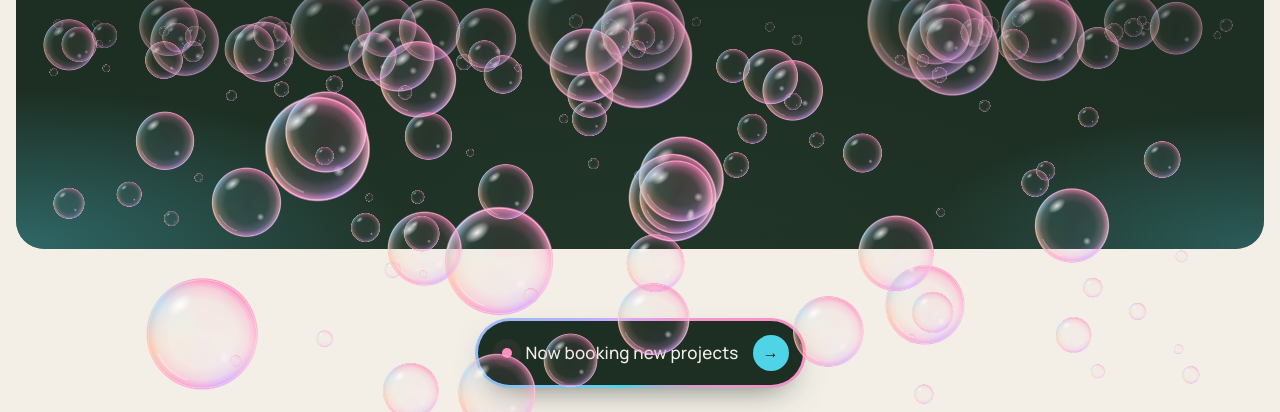
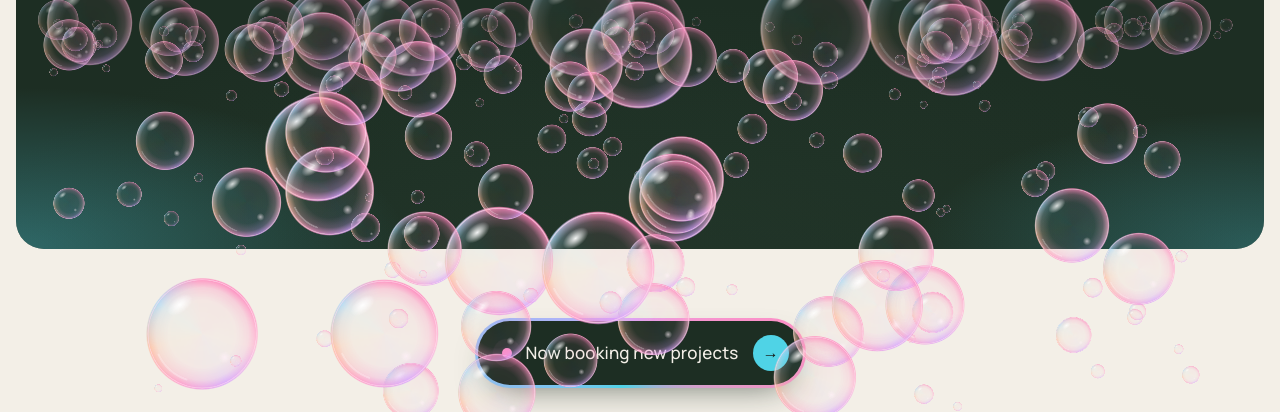
Before and after one commit to gracesousa/brandadjacent, a plain HTML site: page index.html in a window 1280 px wide. Shown: the part 97-509 px from the top of the page. Drawn offline with Linux system fonts and the light colour scheme; animation ran at ten frames a second.

Commit message:
More bubbles at the top of the homepage
Co-Authored-By: Claude Opus 5.5 <noreply@anthropic.com>

```diff
--- a/index.html
+++ b/index.html
@@ -708,7 +708,7 @@
     </nav>
   </div>
 </header>
-<div class="bubble-field top" data-n="185" data-pop="1" data-bias="2.4" data-seed="3" data-ymin=".09" data-rise="1" data-max="110" data-cover=".hero" aria-hidden="true"></div>
+<div class="bubble-field top" data-n="260" data-pop="1" data-bias="2.4" data-seed="3" data-ymin=".09" data-rise="1" data-max="110" data-cover=".hero" aria-hidden="true"></div>
 
 <main id="main">
 
```
